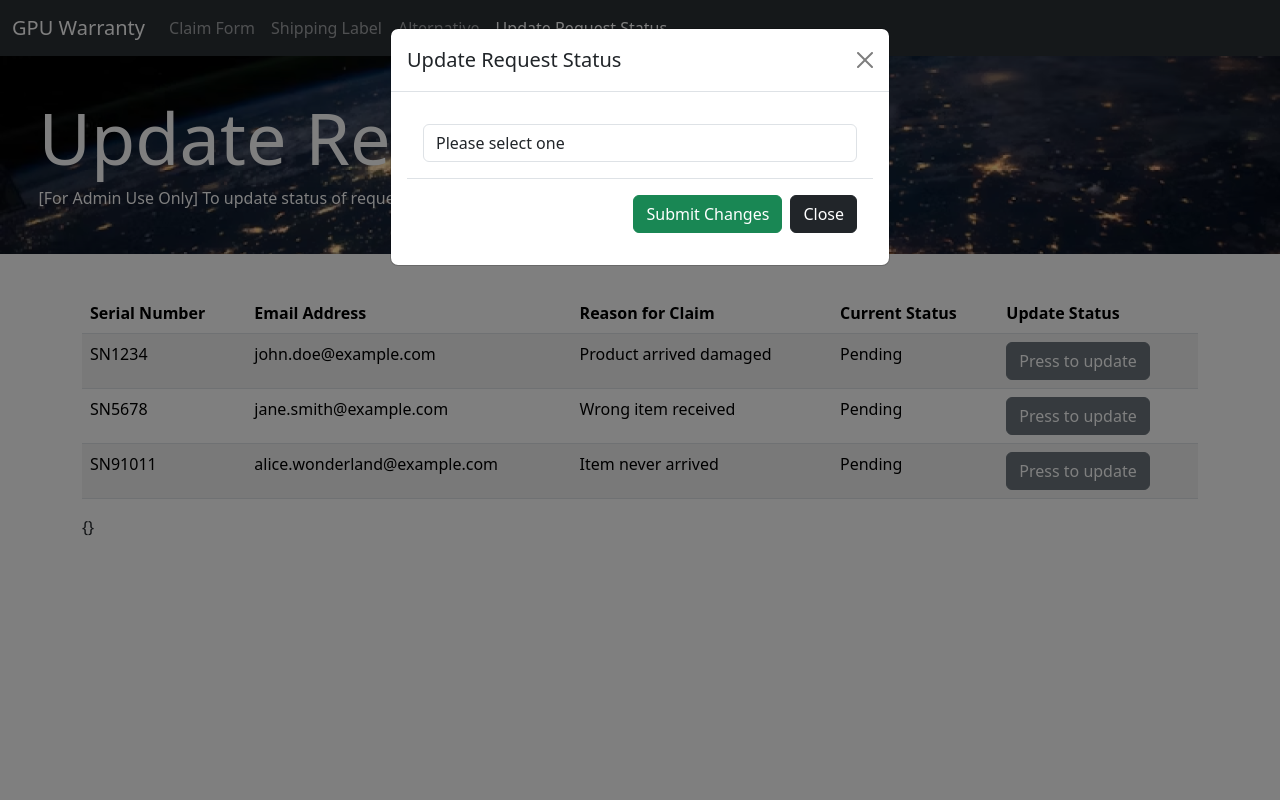
After one commit to JonIHolton/WarrantyMicroserviceApp, a Flask app: page /requeststatus in a window 1280 px wide, after a click on "Press to update". The commit adds this page. Run offline with Flask 3, Linux system fonts and the light colour scheme; some libraries are stand-ins or nearby versions.

Commit message:
made a bunch of changes
ui

```diff
--- a/microservices/python_services/form/interface.py
+++ b/microservices/python_services/form/interface.py
@@ -11,10 +11,7 @@ db = SQLAlchemy(app) #initialise a connection to the database
 
 @app.route("/apply",methods=['GET', 'POST'])
 def apply():
-    if request.method == "POST":
-        return render_template("apply.html")
-    else:
-        return render_template("apply.html")
+    return render_template("apply.html")
 
 @app.route("/label",methods=['GET', 'POST'])
 def label():
@@ -22,33 +19,11 @@ def label():
 
 @app.route("/alternative",methods=['GET', 'POST'])
 def alternative():
-    if request.method == "POST":
-        result = request.form['cNum']
-        return render_template("alternative.html", result = result)
-    else:
-        return render_template("alternative.html")
+    return render_template("alternative.html")
 
-@app.route("/alternative/<string:caseNum>")
-def getCase(caseNum):
-    # book = db.session.scalars(
-    # 	db.select(Book).filter_by(isbn13=isbn13).
-    # 	limit(1)
-    #     ).first()
-
-    # if book:
-    #     return jsonify(
-    #         {
-    #             "code": 200,
-    #             "data": book.json()
-    #         }
-    #     )
-    # return jsonify(
-    #     {
-    #         "code": 404,
-    #         "message": "Book not found."
-    #     }
-    # ), 404
-    return render_template("apply.html")
+@app.route("/requeststatus",methods=['GET', 'POST'])
+def request():
+    return render_template("request.html")
 
 if __name__ == "__main__":
     app.run(port = 5000, debug = True)
--- /dev/null
+++ b/microservices/python_services/form/requirements.txt
@@ -0,0 +1,5 @@
+Flask==3.0.1
+Flask-SQLAlchemy==3.1.1
+mysql-connector-python==8.3.0
+Flask-Cors==4.0.0
+requests==2.31.0
--- a/microservices/python_services/form/templates/alternative.html
+++ b/microservices/python_services/form/templates/alternative.html
@@ -48,6 +48,9 @@
               <li class="nav-item">
                 <a class="nav-link active" href="/alternative">Alternative</a>
               </li>
+              <li class="nav-item">
+                <a class="nav-link" href="/requeststatus">Update Request Status</a>
+              </li>
             </ul>
           </div>
         </div>
--- a/microservices/python_services/form/templates/apply.html
+++ b/microservices/python_services/form/templates/apply.html
@@ -48,6 +48,9 @@
               </li>
               <li class="nav-item">
                 <a class="nav-link" href="/alternative">Alternative</a>
+              </li>
+              <li class="nav-item">
+                <a class="nav-link" href="/requeststatus">Update Request Status</a>
               </li>
             </ul>
           </div>
--- /dev/null
+++ b/microservices/python_services/form/templates/request.html
@@ -0,0 +1,200 @@
+<!DOCTYPE html>
+<html>
+<head>
+    <title>Request</title>
+    <link href="https://cdn.jsdelivr.net/npm/bootstrap@5.3.3/dist/css/bootstrap.min.css" rel="stylesheet" integrity="sha384-QWTKZyjpPEjISv5WaRU9OFeRpok6YctnYmDr5pNlyT2bRjXh0JMhjY6hW+ALEwIH" crossorigin="anonymous">
+    <script src="https://cdn.jsdelivr.net/npm/bootstrap@5.3.3/dist/js/bootstrap.bundle.min.js" integrity="sha384-YvpcrYf0tY3lHB60NNkmXc5s9fDVZLESaAA55NDzOxhy9GkcIdslK1eN7N6jIeHz" crossorigin="anonymous"></script>
+
+    <style>
+        #header{
+            background-image:url("/static/image1.png");
+            background-repeat: no-repeat;
+            background-size: 100% 100%;
+            padding: 3%;
+            margin: 0% 0% 3% 0%;
+            display: block;
+            width:  100%;
+        }
+
+        .num {
+            width: 50px;
+            height: 50px;
+        }
+        span.asterisk {
+            color: red;
+        }
+    </style>
+</head>
+<body>
+    <!--NAV BAR-->
+    <nav class="navbar navbar-expand-lg bg-body-tertiary" data-bs-theme="dark">
+        <div class="container-fluid">
+          <a class="navbar-brand" href="/apply">GPU Warranty</a>
+          <button class="navbar-toggler" type="button" data-bs-toggle="collapse" data-bs-target="#navbarText" aria-controls="navbarText" aria-expanded="false" aria-label="Toggle navigation">
+            <span class="navbar-toggler-icon"></span>
+          </button>
+          <div class="collapse navbar-collapse" id="navbarText">
+            <ul class="navbar-nav me-auto mb-2 mb-lg-0">
+              <li class="nav-item">
+                <a class="nav-link" aria-current="page" href="/apply">Claim Form</a>
+              </li>
+              <li class="nav-item">
+                <a class="nav-link" href="/label">Shipping Label</a>
+              </li>
+              <li class="nav-item">
+                <a class="nav-link" href="/alternative">Alternative</a>
+              </li>
+              <li class="nav-item">
+                <a class="nav-link active" href="/requeststatus">Update Request Status</a>
+              </li>
+            </ul>
+          </div>
+        </div>
+      </nav>
+    <!--NAV BAR-->
+    <!-- HEADER -->
+    <div class="container-fluid" id="header">
+        <div>
+            <h1 class="display-2 col text-white">Update Request Status</h1>
+        </div>
+        <div>
+            <h6 class="display-9 col-8 text-white fw-lighter">[For Admin Use Only] To update status of requests</h6>
+            <div class="col"></div>
+        </div>
+       </div>
+    <!-- TABLE -->
+    <div id="app" class="container">
+        <table v-if="requests.length > 0" class="table table-striped">
+          <thead>
+            <tr>
+              <th>Serial Number</th>
+              <th>Email Address</th>
+              <th>Reason for Claim</th>
+              <th>Current Status</th>
+              <th>Update Status</th>
+            </tr>
+          </thead>
+          <tbody>
+            <tr v-for="item in requests" :key="item.requestID">
+              <td>[[item.requestID]]</td>
+              <td>[[item.email_address]]</td>
+              <td>[[item.reason_for_claim]]</td>
+              <td>[[item.status]]</td>
+              <td><button data-bs-toggle="modal" data-bs-target="#updateModal" type="button"
+                class="btn btn-secondary" @click="updateFields(item)">Press to update</button></td>
+            </tr>
+            <div class="modal" tabindex="-1" id="updateModal">
+                <div class="modal-dialog">
+                  <div class="modal-content">
+                    <div class="modal-header">
+                      <h5 class="modal-title">Update Request Status</h5>
+                      <button type="button" class="btn-close" data-bs-dismiss="modal" aria-label="Close"></button>
+                    </div>
+                    <div class="modal-body">
+                      <form id="role-form"  method="POST">
+                        <div class="modal-body">
+                            <div class="form-group col-md-12">
+                                <select id="status" name="status" v-model="selected" class="form-control">
+                                    <option disabled value>Please select one</option>
+                                    <option value='Received'>Received</option>
+                                    <option value='Not Covered'>Not Covered</option>
+                                    <option value='Repaired'>Repaired</option>
+                                </select>
+                            </div>
+                        </div>
+                        <div class="modal-footer">
+                            <button type="submit" class="btn btn-success" @click="updateSure()">Submit Changes</button>
+                            <button type="button" class="btn btn-dark" data-bs-dismiss="modal">Close</button>
+                        </div>
+                    </form>
+                    </div>
+                  </div>
+                </div>
+              </div>
+          </tbody>
+        </table>
+        <div class="text-center text-danger" v-else>
+          [[message]]
+        </div>
+        [[item_data]]
+    </div>
+
+<script src="https://cdn.jsdelivr.net/npm/vue@3.0.2/dist/vue.global.js"></script>
+<script src="https://cdn.jsdelivr.net/npm/axios/dist/axios.min.js"></script>
+<script>
+    const get_all_URL = "http://localhost:5000/book";
+    const app = Vue.createApp({
+        computed: {
+        },
+        delimiters : ['[[', ']]'],
+        data() {
+            return {
+                requests: [
+                {
+                    "requestID": "SN1234",
+                    "email_address": "john.doe@example.com",
+                    "reason_for_claim": "Product arrived damaged",
+                    "status": "Pending"
+                },
+                {
+                    "requestID": "SN5678",
+                    "email_address": "jane.smith@example.com",
+                    "reason_for_claim": "Wrong item received",
+                    "status": "Pending"
+                },
+                {
+                    "requestID": "SN91011",
+                    "email_address": "alice.wonderland@example.com",
+                    "reason_for_claim": "Item never arrived",
+                    "status": "Pending"
+                }
+                ],
+                message: "There is a problem retrieving requests data, please try again later. ",
+                updated: false,
+                updateSuccessful: false,
+                selected: "",
+                currentRequest: "",
+                item_data: {}
+            };
+        },
+        methods : {
+            updateFields(item){
+                this.currentRequest = item.requestID;
+            },
+            updateSure(){
+                this.item_data = {
+                    "requestID": this.currentRequest,
+                    "status": this.selected
+                }
+            },
+            getAll(){
+                const response =
+                    fetch(get_all_URL)
+                        .then(response => response.json())
+                        .then(data => {
+                            console.log(response);
+                            if (data.code === 404) {
+                                // no requests in db
+                                this.message = data.message;
+                            } else {
+                                this.requests = data.data.requests;
+                            }
+                        })
+                        .catch(error => {
+                            // Errors when calling the service; such as network error,
+                            // service offline, etc
+                            console.log(this.message + error);
+                        });
+            },
+            created () {
+                // on Vue instance created, load the requests list
+                this.getAll();
+            }
+        }
+    });
+
+    const vm = app.mount('#app');
+</script>
+
+</body>
+</html>
```
Also changed, not shown: microservices/python_services/form/compose.yaml (added, +84 -0 lines), 5 other files.
